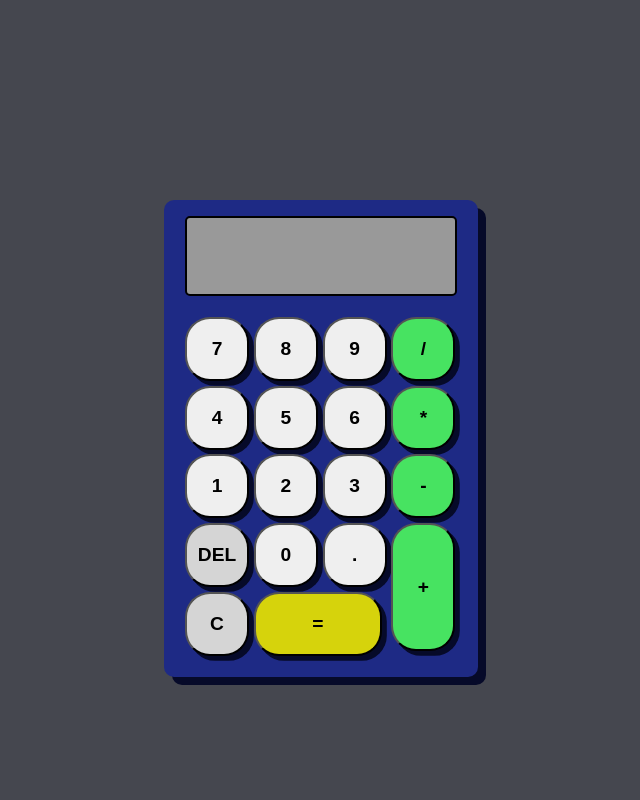
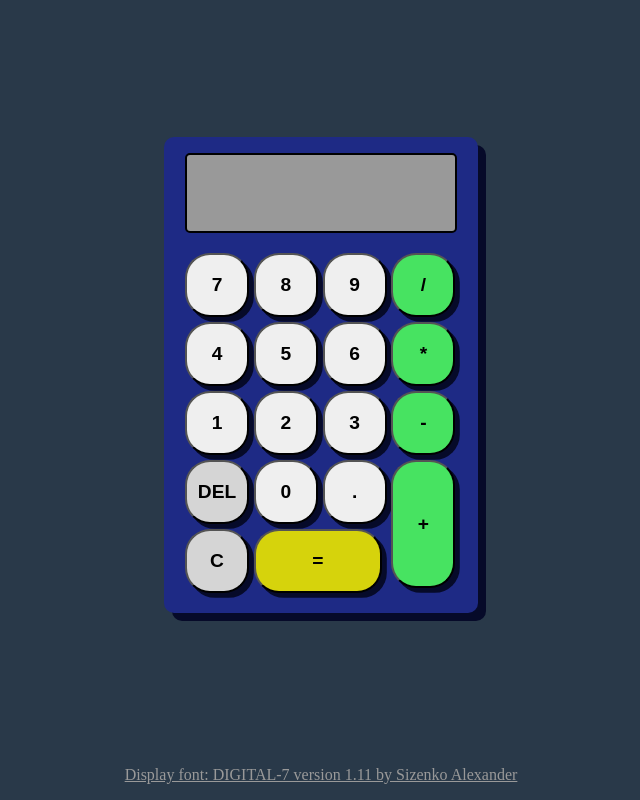
Before and after one commit to MillivoltLightningbolt/top-calculator, a plain HTML site: page index.html in a window 1280 px wide. Shown: the whole page, without its empty margins (319-959 px from the left). Drawn offline with Linux system fonts and the light colour scheme.

Commit message:
Add footer crediting font used for display

```diff
--- a/index.html
+++ b/index.html
@@ -41,5 +41,8 @@
         </div>
       </div>
     </div>
+    <footer>
+      <a href="http://www.styleseven.com/">Display font: DIGITAL-7 version 1.11 by Sizenko Alexander</a>
+    </footer>
   </body>
 </html>
--- a/style.css
+++ b/style.css
@@ -10,7 +10,12 @@
 }
 
 body {
-  background-color: hsl(230 7% 29.1%);
+  background-color: hsl(210 28.6% 22.4%);
+  height: 100vh;
+  display: flex;
+  flex-direction: column;
+  justify-content: space-around;
+  align-items: space-around;
 }
 
 button {
@@ -43,6 +48,7 @@ button.clear-all {
   display: flex;
   align-items: center;
   justify-content: center;
+  margin: auto;
 }
 
 .background {
@@ -50,7 +56,6 @@ button.clear-all {
   flex-direction: column;
   align-items: center;
   padding: 1rem;
-  margin-top: 25vh;
   background-color: hsl(233 63.2% 31.9%);
   border-radius: 10px;
   box-shadow: 0.5rem 0.5rem hsl(233 73.6% 9.3%);
@@ -89,3 +94,13 @@ button.clear-all {
 .operator {
   background-color: hsl(130 73.6% 58.4%);
 }
+
+footer {
+  text-align: center;
+  color: hsl(0, 0%, 60%);
+  margin: 1rem;
+}
+
+footer a {
+  color: hsl(0, 0%, 60%);
+}
```
